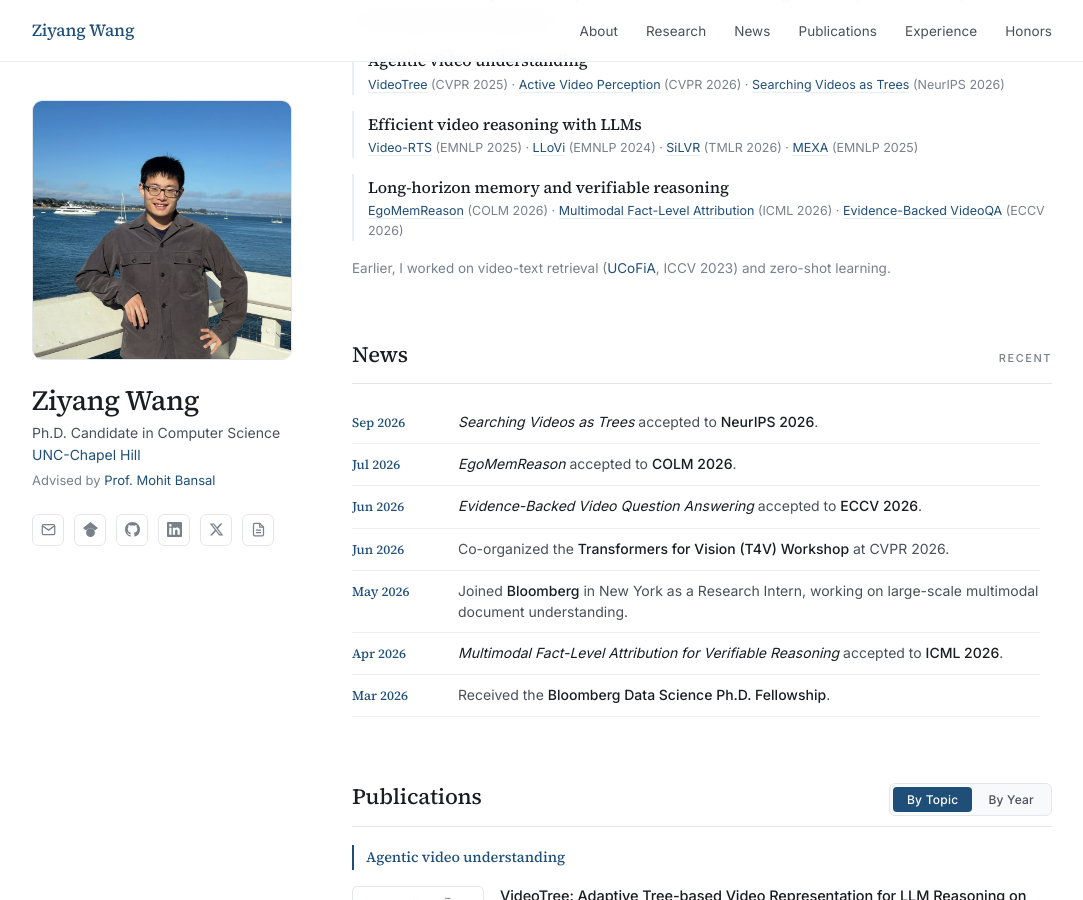
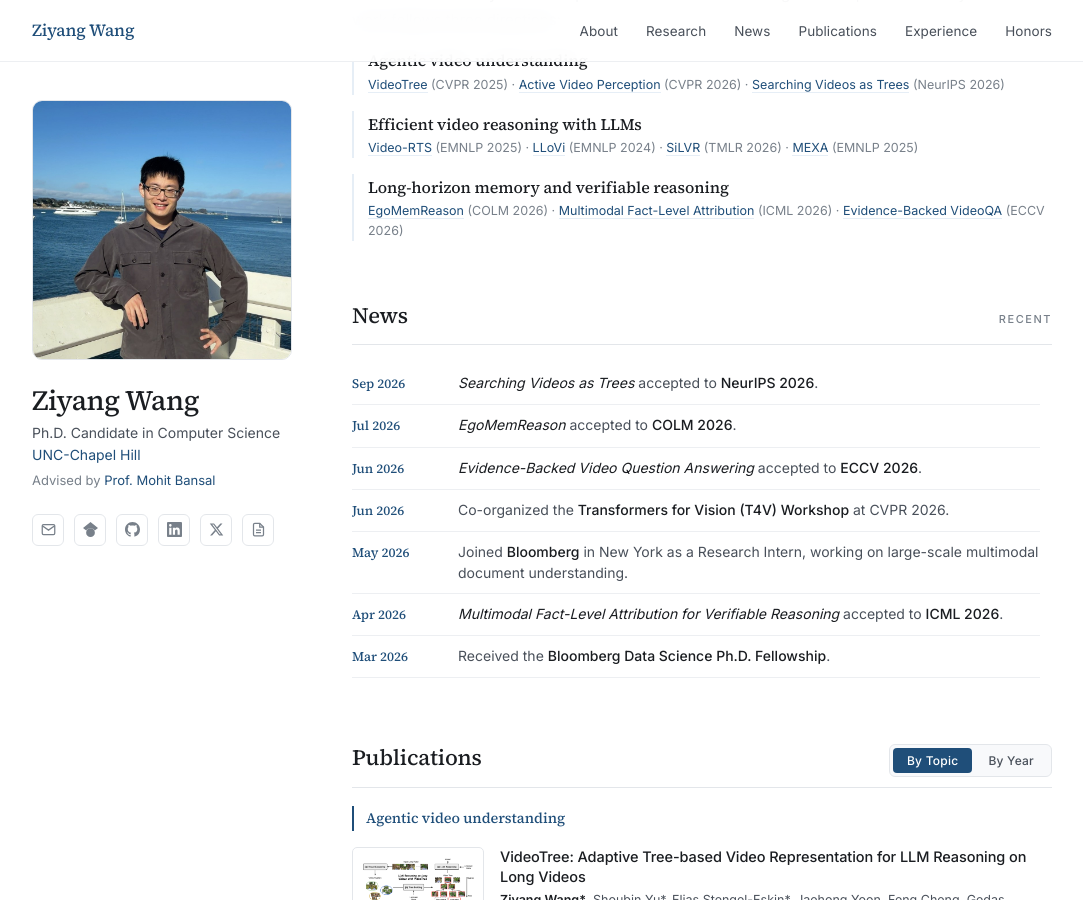
Before and after one commit to ZiyangW2000/ZiyangW2000.github.io, a Jekyll site: the page built from _posts/2026-07-17-vts.markdown, in a window 1280 px wide and 900 px high, scrolled down 545 px. Shown: the whole window, without its empty margins (98-1181 px from the left). Built offline with Jekyll 4.4.1, drawn with Linux system fonts in a browser that asks for light colours.

Commit message:
Trim Research Interests to direction titles and papers
Co-Authored-By: Claude Fable 5.2 <noreply@anthropic.com>

```diff
--- a/_layouts/default.html
+++ b/_layouts/default.html
@@ -93,7 +93,6 @@
             <div class="interest-papers"><a href="https://arxiv.org/abs/2605.09874" target="_blank" rel="noopener">EgoMemReason</a> (COLM 2026) · <a href="https://arxiv.org/abs/2602.11509" target="_blank" rel="noopener">Multimodal Fact-Level Attribution</a> (ICML 2026) · <a href="https://arxiv.org/abs/2607.11862" target="_blank" rel="noopener">Evidence-Backed VideoQA</a> (ECCV 2026)</div>
           </li>
         </ul>
-        <p class="interest-earlier">Earlier, I worked on video-text retrieval (<a href="https://arxiv.org/abs/2309.10091" target="_blank" rel="noopener">UCoFiA</a>, ICCV 2023) and zero-shot learning.</p>
       </div>
 
       <div class="section" id="news">
```
